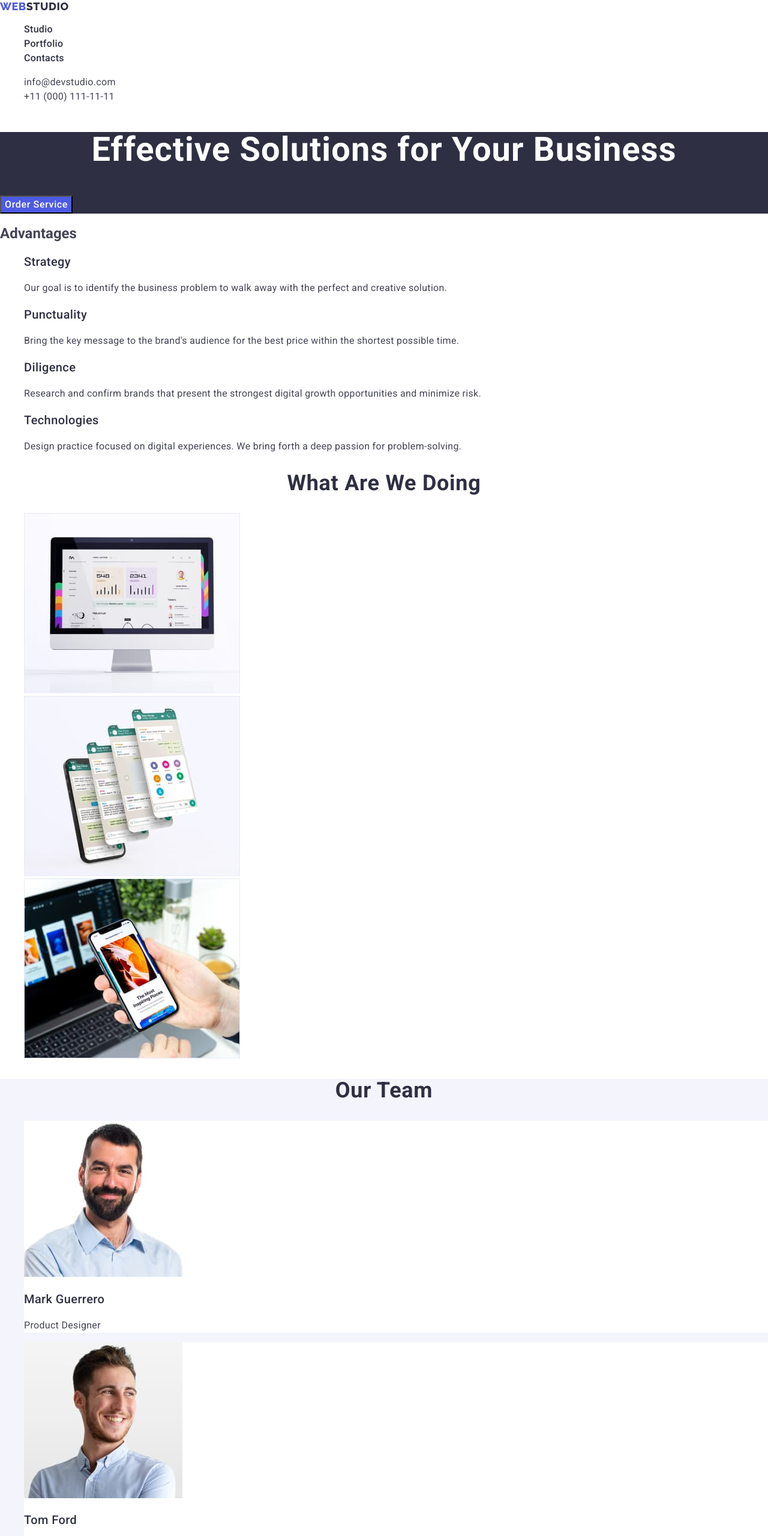
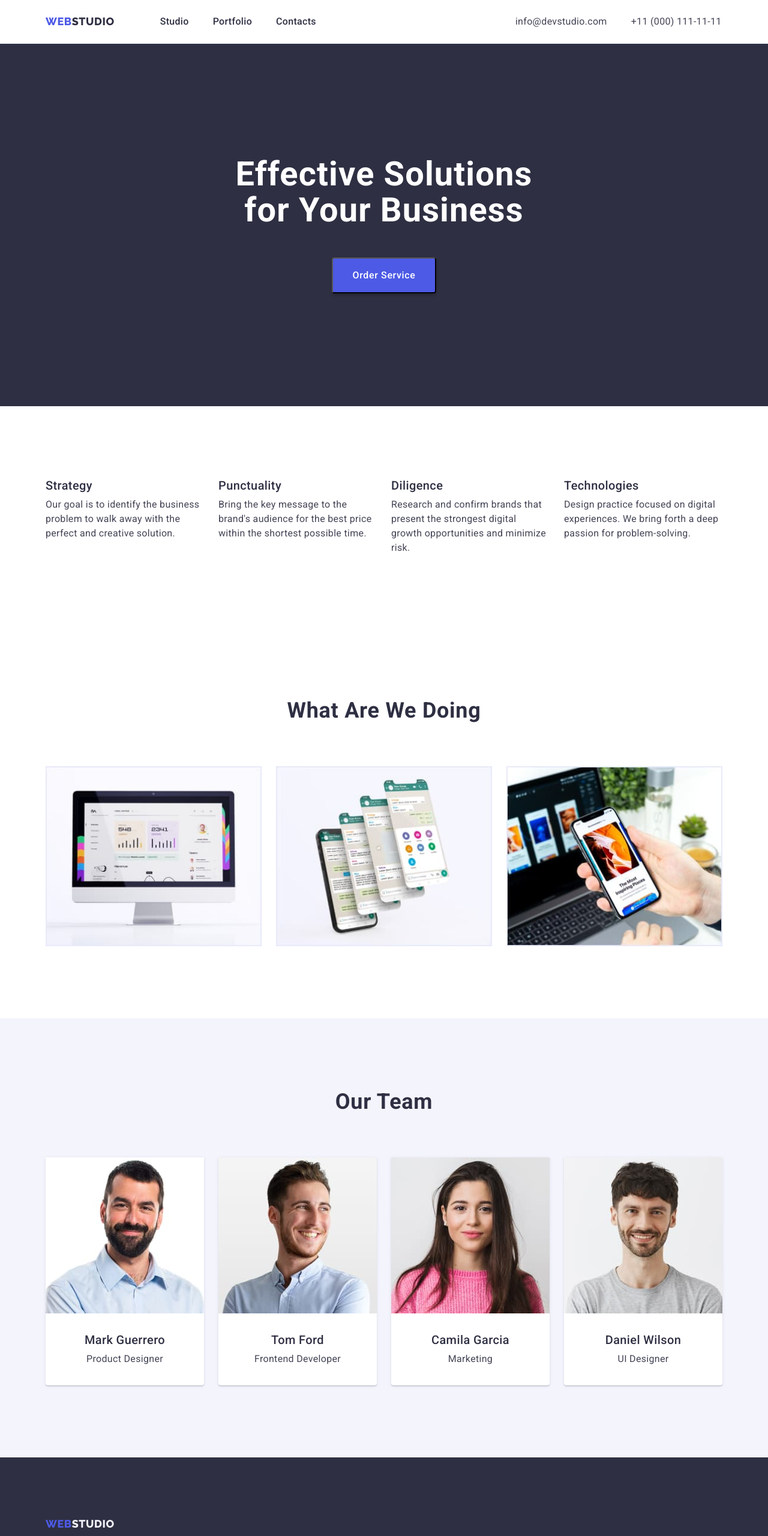
Before and after one commit to DubovikovDenys/goit-markup-hw-03, a plain HTML site: page index.html in a window 1280 px wide. Shown: the top 2560 px of the page at 60% size. Drawn offline with nearby package versions, Linux system fonts and the light colour scheme.

Commit message:
update index.html

```diff
--- a/css/styles.css
+++ b/css/styles.css
@@ -1,4 +1,8 @@
-/* root */
+/**
+  |============================
+  | root
+  |============================
+*/
 :root{
     --primary-interactive-color:#4D5AE5;
     --title-color:#2E2F42;
@@ -7,13 +11,19 @@
     --light-bg:#F4F4FD;
     --dark-bg:#2E2F42;
     --primary-white:#FFFFFF;
+    --border-color:#E7E9FC;
 }
 
-/* base style */
+/**
+  |============================
+  | global style
+  |============================
+*/
 body{
     font-family: 'Roboto', sans-serif;
     color: var(--text-color);
     background-color: var(--primary-white);
+    margin: 0;
 }
 
 button{
@@ -28,11 +38,57 @@ button{
 
 .list{
     list-style: none;
+    padding: 0;
+    margin: 0;
 }
 
-/* ----------WEBSTUBIO---------- */
+.container {
+    width:1158px;
+    padding-left:15px;
+    padding-right:15px;
+    margin-left: auto;
+    margin-right: auto;
+    }
+
+h1, h2, h3, h4, h5, h6, p {
+    margin:0;
+}
+
+img{
+    display: block;
+    max-width: 100%;
+    height: auto;
+}
+
+.visually-hidden {
+    position: absolute;
+    width: 1px;
+    height: 1px;
+    margin: -1px;
+    border: 0;
+    padding: 0;
+    white-space: nowrap;
+    clip-path: inset(100%);
+    clip: rect(0 0 0 0);
+    overflow: hidden;
+    }
+/**
+  |============================
+  | WEBSTUDIO
+  |============================
+*/
+
+.section {
+    padding-top: 120px;
+    padding-bottom: 120px;
+}
 
 /* header */
+
+.page-header{
+    border-bottom: 1px solid var(--border-color);
+    background: var(--primary-white);
+}
 
 /* logo */
 .logo{
@@ -43,6 +99,7 @@ font-weight: 800;
 line-height: 1.17;
 letter-spacing: 0.03em;
 text-transform: uppercase;
+margin-right: 76px;
 }
 
 .accent-logo{
@@ -53,6 +110,13 @@ color:var(--title-color);
 
 .contacts-adress{
     font-style: normal;
+    display: flex;
+    align-items: center;
+}
+
+nav{
+    display: flex;
+    align-items: center;
 }
 
 .nav-list-link{
@@ -60,12 +124,20 @@ color: var(--title-color);
 font-weight: 500;
 line-height: 1.5;
 letter-spacing: 0.02em;
+display: block;
+padding-top: 24px;
+padding-bottom: 24px;
 }
 
 .nav-list-link:hover, .nav-list-link:focus{
-    color: var(--active-color);
+color: var(--active-color);
 }
 
+.nav-list{
+display: flex;
+gap: 40px;
+margin-right: 332px;
+}
 .contact-list-link{
 color: var(--text-color);
 font-weight: 400;
@@ -77,10 +149,24 @@ letter-spacing: 0.02em;
     color: var(--active-color);
 }
 
+.contact-list{
+    display: flex;
+    gap: 40px;
+}
+
+.page-header-container{
+    display: flex;
+}
+
 /* hero-section */
+.hero-section-container{
+    padding-top: 188px;
+    padding-bottom: 188px;
+}
 
 .hero-section{
 background-color: var(--dark-bg);
+text-align: center;
 }
 
 .hero-title{
@@ -90,6 +176,9 @@ font-weight: 700;
 line-height: 1.07;
 letter-spacing: 0.02em;
 text-align: center;
+width: 496px;
+margin: 0 auto;
+margin-bottom: 48px;
 }
 
 .hero-button{
@@ -98,6 +187,12 @@ color: var(--primary-white);
 font-weight: 500;
 line-height: 1.5;
 letter-spacing: 0.04em;
+padding: 16px 32px;
+border-radius: 4px;
+background: var(--primary-interactive-color);
+box-shadow: 0px 4px 4px 0px rgba(0, 0, 0, 0.15);
+
+
 }
 
 .hero-button:hover, .hero-button:focus{
@@ -112,6 +207,7 @@ font-size: 20px;
 font-weight: 500;
 line-height: 1.2;
 letter-spacing: 0.02em;
+margin-bottom: 8px;
 }
 
 .advantages-desc{
@@ -120,7 +216,30 @@ line-height: 1.5;
 letter-spacing: 0.02em;
 }
 
+.advantages-list{
+display: flex;
+gap: 24px;
+}
+
+.advantages-list-item{
+    flex-basis:calc((100% - 24px * 3) / 4);
+}
 /* skills-section */
+/**
+  |============================
+  | CARD-SET
+  |============================
+*/
+
+.card-set{
+    display: flex;
+    gap: 24px;
+
+}
+
+.card-set-item{
+    flex-basis: calc((100% - 24px * 3) / 4);
+}
 
 .skills-title{
 color: var(--title-color);
@@ -130,15 +249,27 @@ line-height: 1.11;
 letter-spacing: 0.02em;
 text-transform: capitalize;
 text-align: center;
+margin-bottom: 72px;
 }
 
+.skills-list{
+    display: flex;
+    gap: 24px;
+}
+
+.skills-list-item{
+border: 1px solid var(--border-color);
+background: url(<path-to-image>), lightgray -72.845px -19px / 144.444% 112.667% no-repeat;
+}
 /* our-team-section */
 
 .team-section{
     background-color: var(--light-bg);
 }
 .team-list-item{
-    background-color: #FFFFFF;
+border-radius: 0px 0px 4px 4px;
+background:var(--primary-white);
+box-shadow: 0px 2px 1px 0px rgba(46, 47, 66, 0.08), 0px 1px 1px 0px rgba(46, 47, 66, 0.16), 0px 1px 6px 0px rgba(46, 47, 66, 0.08);
 }
 
 .team-title{
@@ -149,6 +280,7 @@ line-height: 1.11;
 letter-spacing: 0.02em;
 text-transform: capitalize;
 text-align: center;
+margin-bottom: 72px;
 }
 
 .team-list-title{
@@ -157,12 +289,22 @@ font-size: 20px;
 font-weight: 500;
 line-height: 1.2;
 letter-spacing: 0.02em;
+margin-bottom: 8px;
+text-align: center;
 }
 
 .team-list-desc{
 color: var(--text-color);
 line-height: 1.5;
 letter-spacing: 0.02em;
+text-align: center;
+}
+
+.team-list-img{
+}
+
+.team-card{
+    padding: 32px 16px;
 }
 
 /* footer */
@@ -170,18 +312,42 @@ letter-spacing: 0.02em;
 color:var(--light-bg);
 }
 
+.footer-logo{
+    margin-bottom: 16px;
+    display: block;
+}
+
 .footer{
 background-color: var(--dark-bg);
+padding: 100px 0;
 }
 
 .footer-desc{
 color: var(--light-bg);
 line-height: 1.5;
 letter-spacing: 0.02em;
+width: 264px;
 }
 
-/* ----------PORTFOLIO---------- */
+.footer-container{
+}
 
+
+/**
+  |============================
+  | PORTFOLIO
+  |============================
+*/
+.filtr-list{
+    display: flex;
+    justify-content: center;
+    gap: 24px;
+    margin-bottom: 72px;
+}
+
+.filtr-list-item{
+
+}
 
 .filtr-button{
 font-family: 'Roboto', sans-serif;
@@ -190,6 +356,9 @@ color: var(--primary-interactive-color);
 font-weight: 500;
 line-height: 1.5;
 letter-spacing: 0.04em;
+border-radius: 4px;
+padding: 12px 24px;
+border: 1px solid var(--border-color);
 }
 
 .filtr-button:hover, .filtr-button:focus{
@@ -210,3 +379,20 @@ color: var(--text-color);
 line-height: 1.5;
 letter-spacing: 0.02em;
 }
+
+.products-list{
+    display: flex;
+    flex-wrap: wrap;
+    row-gap: 48px;
+    column-gap: 24px;
+}
+
+.products-list-item{
+    flex-basis: calc((100% - 24px * 2) / 3);
+}
+.product-wrapper{
+    padding: 32px 15px;
+    border: 1px solid var(--border-color);
+    border-top: none ;
+    background: var(--primary-white);
+}
--- a/index.html
+++ b/index.html
@@ -25,7 +25,8 @@
     <!-- header -->
     <header class="page-header">
       <!-- navigation -->
-      <nav>
+      <div class="container page-header-container">
+        <nav class="nav">
           <a class="link logo" href="./index.html"
             >Web<span class="accent-logo">Studio</span></a
           >
@@ -34,7 +35,9 @@
               <a class="nav-list-link link" href="./index.html">Studio</a>
             </li>
             <li>
-            <a class="nav-list-link link" href="./portfolio.html">Portfolio</a>
+              <a class="nav-list-link link" href="./portfolio.html"
+                >Portfolio</a
+              >
             </li>
             <li>
               <a class="nav-list-link link" href="">Contacts</a>
@@ -56,23 +59,27 @@
             </li>
           </ul>
         </address>
+      </div>
     </header>
     <!-- main content -->
     <main>
       <!-- hero section -->
-      <section class="section hero-section">
+      <section class="hero-section">
+        <div class="container hero-section-container">
           <h1 class="hero-title">Effective Solutions for Your Business</h1>
           <button class="hero-button" type="button">Order Service</button>
+        </div>
       </section>
       <!-- advantages -->
       <section class="section advantages-section">
-        <h2>Advantages</h2>
+        <div class="container advantages-section-container">
+          <h2 class="visually-hidden">Advantages</h2>
           <ul class="list advantages-list">
             <li class="advantages-list-item">
               <h3 class="advantages-title">Strategy</h3>
               <p class="advantages-desc">
-              Our goal is to identify the business problem to walk away with the
-              perfect and creative solution.
+                Our goal is to identify the business problem to walk away with
+                the perfect and creative solution.
               </p>
             </li>
             <li class="advantages-list-item">
@@ -97,9 +104,11 @@
               </p>
             </li>
           </ul>
+        </div>
       </section>
       <!-- skills -->
       <section class="section skills-section">
+        <div class="container skills-section-container">
           <h2 class="skills-title">What are we doing</h2>
           <ul class="list skills-list">
             <li class="skills-list-item">
@@ -130,12 +139,14 @@
               />
             </li>
           </ul>
+        </div>
       </section>
       <!-- our team -->
       <section class="section team-section">
+        <div class="container team-section-container">
           <h2 class="team-title">Our Team</h2>
-        <ul class="list team-list">
-          <li class="team-list-item">
+          <ul class="list team-list card-set">
+            <li class="team-list-item card-set-item">
               <img
                 class="team-list-img"
                 src="./images/img4.jpg"
@@ -143,10 +154,12 @@
                 width="264"
                 height="260"
               />
+              <div class="team-card">
                 <h3 class="team-list-title">Mark Guerrero</h3>
                 <p class="team-list-desc">Product Designer</p>
+              </div>
             </li>
-          <li class="team-list-item">
+            <li class="team-list-item card-set-item">
               <img
                 class="team-list-img"
                 src="./images/img5.jpg"
@@ -154,10 +167,12 @@
                 width="264"
                 height="260"
               />
+              <div class="team-card">
                 <h3 class="team-list-title">Tom Ford</h3>
                 <p class="team-list-desc">Frontend Developer</p>
+              </div>
             </li>
-          <li class="team-list-item">
+            <li class="team-list-item card-set-item">
               <img
                 class="team-list-img"
                 src="./images/img6.jpg"
@@ -165,10 +180,12 @@
                 width="264"
                 height="260"
               />
+              <div class="team-card">
                 <h3 class="team-list-title">Camila Garcia</h3>
                 <p class="team-list-desc">Marketing</p>
+              </div>
             </li>
-          <li class="team-list-item">
+            <li class="team-list-item card-set-item">
               <img
                 class="team-list-img"
                 src="./images/img7.jpg"
@@ -176,21 +193,26 @@
                 width="264"
                 height="260"
               />
+              <div class="team-card">
                 <h3 class="team-list-title">Daniel Wilson</h3>
                 <p class="team-list-desc">UI Designer</p>
+              </div>
             </li>
           </ul>
+        </div>
       </section>
     </main>
     <!-- footer -->
     <footer class="footer">
-      <a class="link logo" href="./index.html"
+      <div class="container footer-container">
+        <a class="link logo footer-logo" href="./index.html"
           >Web<span class="accent-logo-footer">Studio</span></a
         >
         <p class="footer-desc">
-        Increase the flow of customers and sales for your business with digital
-        marketing & growth solutions.
+          Increase the flow of customers and sales for your business with
+          digital marketing & growth solutions.
         </p>
+      </div>
     </footer>
   </body>
 </html>
```
Also changed, not shown: portfolio.html (+32 -6 lines). Lines whose indentation alone changed are shown as unchanged.
